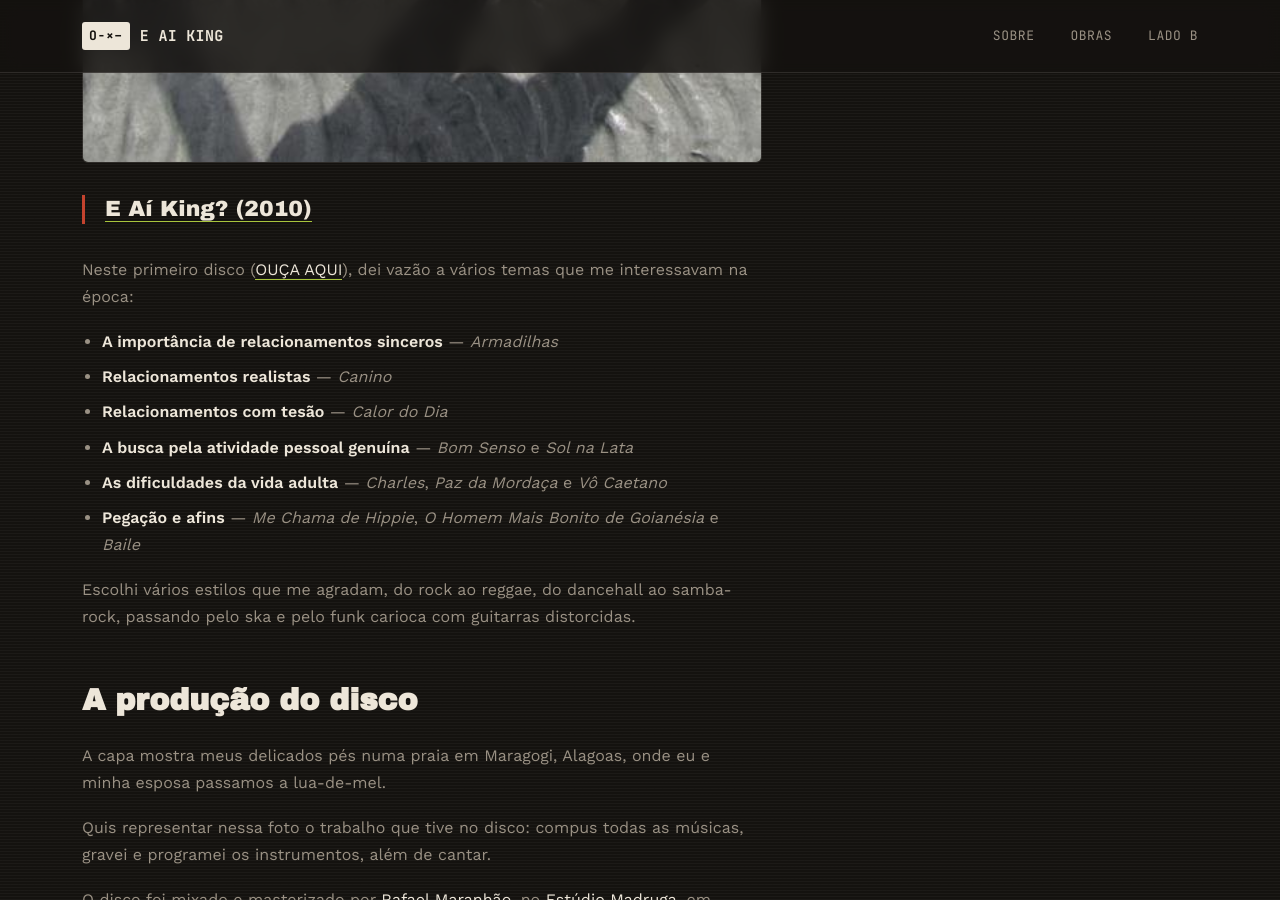
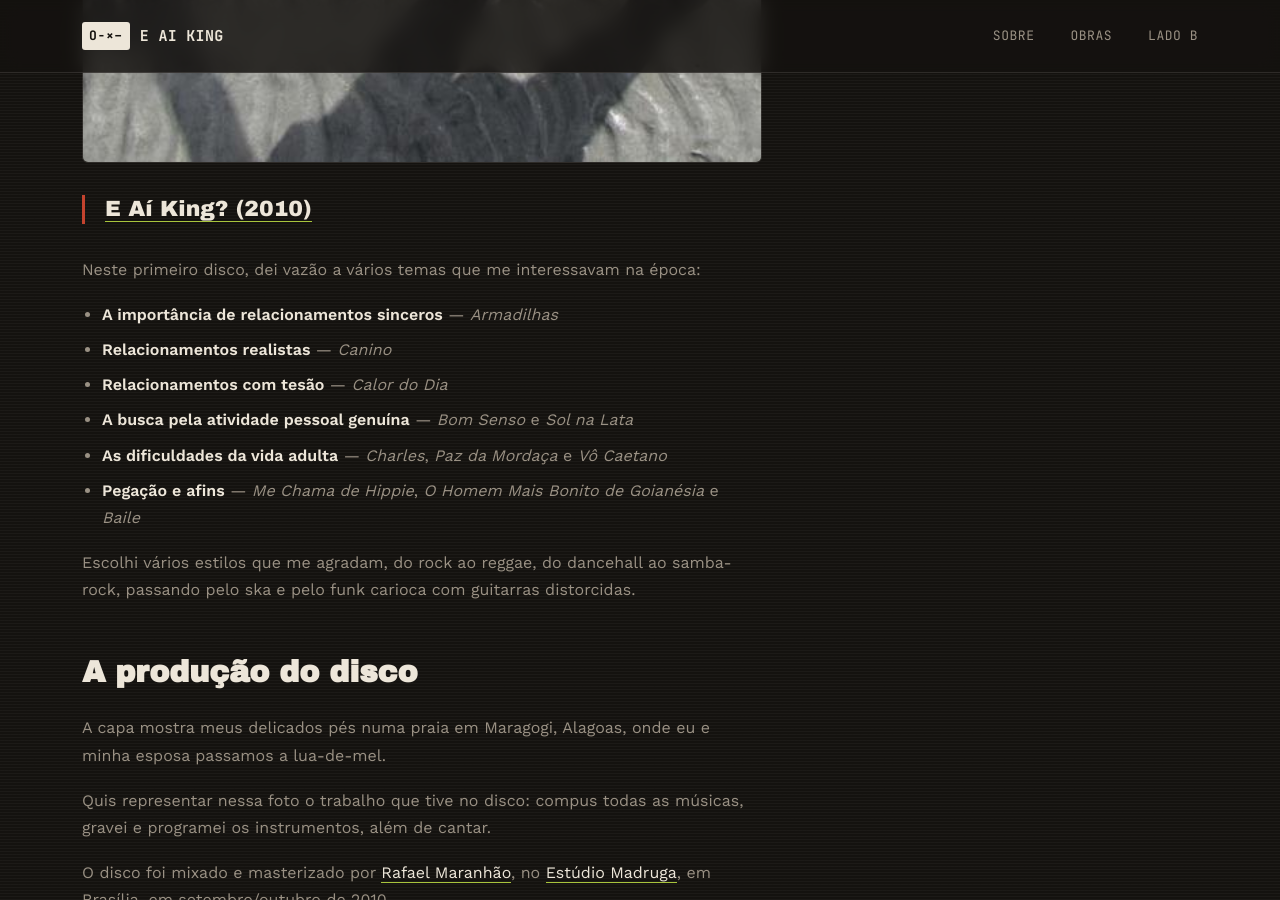
Before and after one commit to srcaetano/eaiking.github.io, a Jekyll site: the page built from disco-2010-e-ai-king.md, in a window 1280 px wide and 900 px high, scrolled down 808 px. Built offline with Jekyll 4.4.1, drawn with Linux system fonts in a browser that asks for light colours.

Commit message:
Fix formatting in disco-2010-e-ai-king.md
Corrected a formatting issue in the description of the first album.

```diff
--- a/disco-2010-e-ai-king.md
+++ b/disco-2010-e-ai-king.md
@@ -7,7 +7,7 @@ eyebrow: Obras
 [![E Aí King? (2010)](https://github.com/srcaetano/eaiking.github.io/blob/main/photos/Capa_1o_disco.jpeg)](https://onerpm.link/2492153310)
 >[E Aí King? (2010)](https://onerpm.link/2492153310)
 
-Neste primeiro disco ([OUÇA AQUI](https://onerpm.link/2492153310)), dei vazão a vários temas que me interessavam na época:
+Neste primeiro disco, dei vazão a vários temas que me interessavam na época:
 
 - **A importância de relacionamentos sinceros** — *Armadilhas*
 - **Relacionamentos realistas** — *Canino*
```
